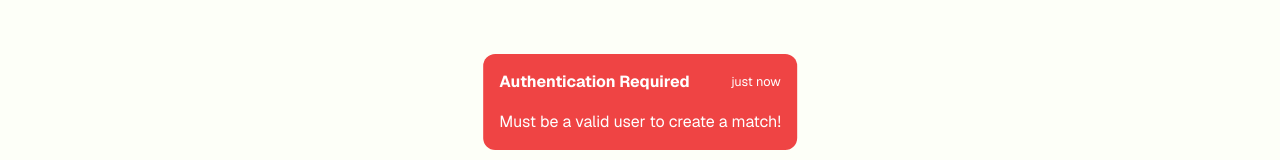
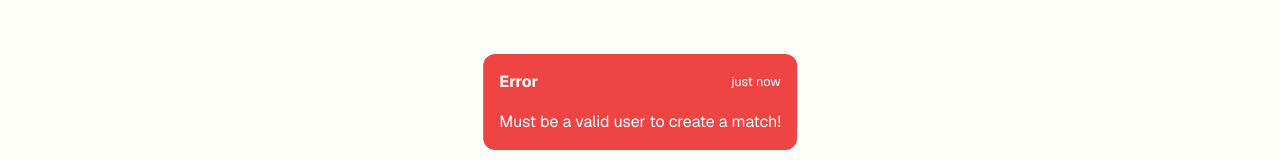
Before and after one commit to pickupnyc/pickupnyc, a React (Vite) app in the folder client/: page /matches in a window 1280 px wide. Both pictures are taken after a click on the button "Create +". Shown: the part 554-714 px from the top of the page. Built offline with nearby package versions, Linux system fonts and the light colour scheme; no server answers.

Commit message:
rename error for toast

```diff
--- a/client/src/components/ui/Toast.jsx
+++ b/client/src/components/ui/Toast.jsx
@@ -19,7 +19,7 @@ const Toast = ({ show, onClose, children }) => {
         <div className="fixed bottom-24 left-1/2 z-[999] -translate-x-1/2 transform rounded-xl bg-red-500 p-4">
             <div className="flex flex-col gap-y-4" role="alert" aria-live="assertive" aria-atomic="true">
                 <div className="flex flex-row items-center justify-between">
-                    <strong className="text-white">Authentication Required</strong>
+                    <strong className="text-white">Error</strong>
                     <small className="text-white">just now</small>
                 </div>
                 <div className="text-white">{children}</div>
```
